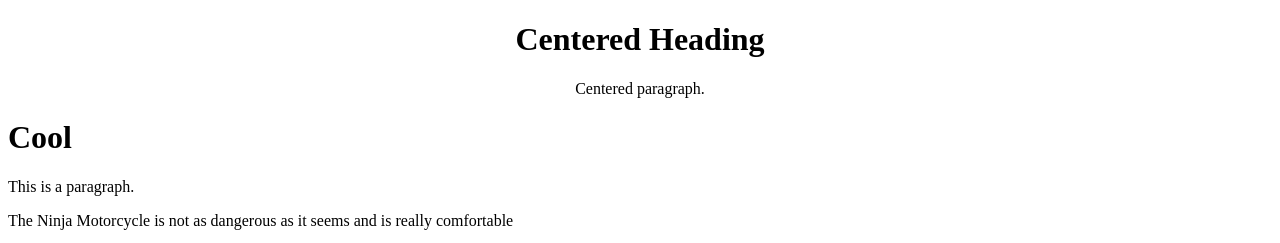
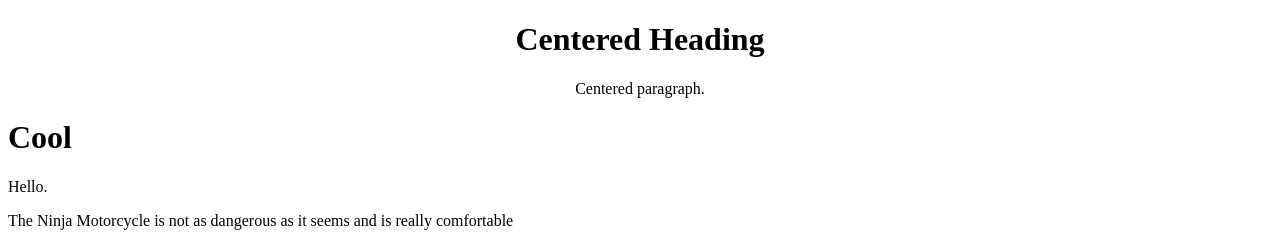
Before and after one commit to sdavt1/sdavt1.github.io, a plain HTML site: page my_website/index.html in a window 1280 px wide. Shown: the top 243 px of the page. Drawn offline with Linux system fonts and the light colour scheme.

```diff
--- a/my_website/index.html
+++ b/my_website/index.html
@@ -10,7 +10,7 @@
   <y style="background-color:powderblue;">
 
 <h1>Cool</h1>
-<p>This is a paragraph.</p>
+<p>Hello.</p>
 
   <p>The Ninja Motorcycle is not as dangerous as it seems and is really comfortable </p>
  <img src="images/lll.jpg" height="300">
```
